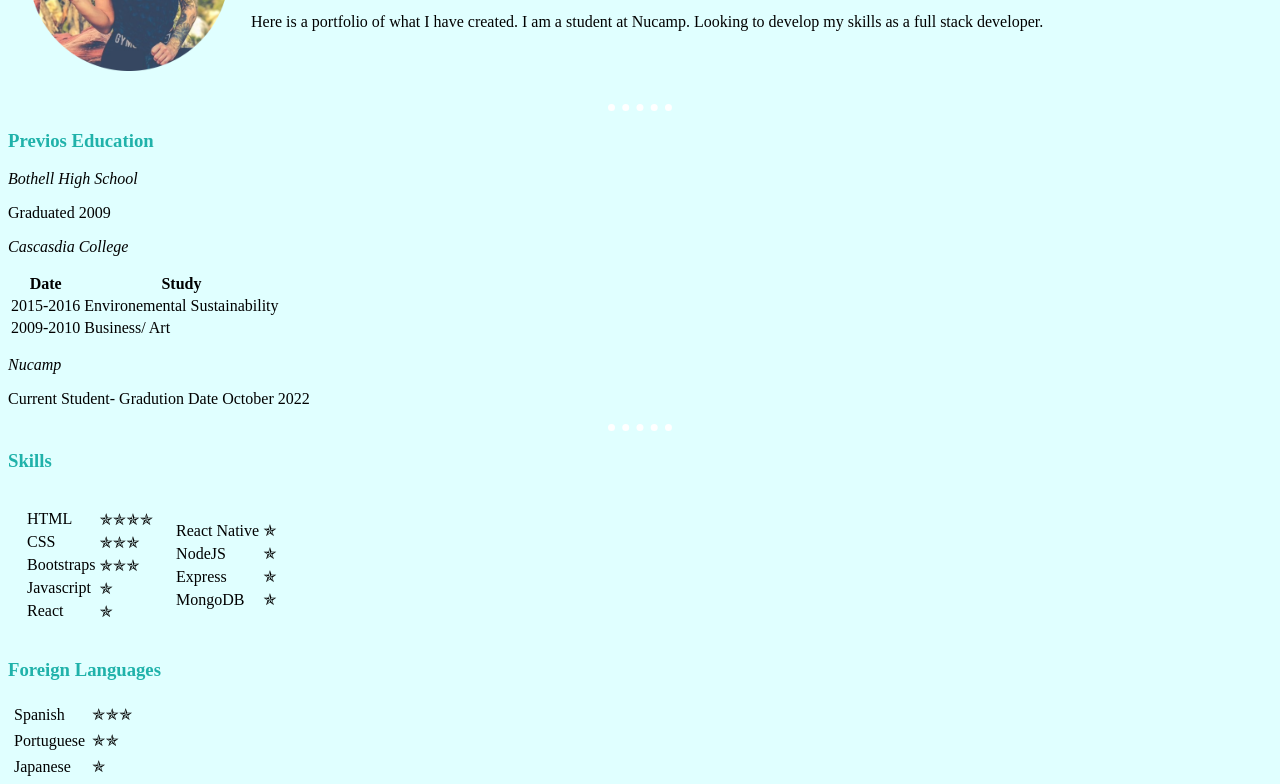
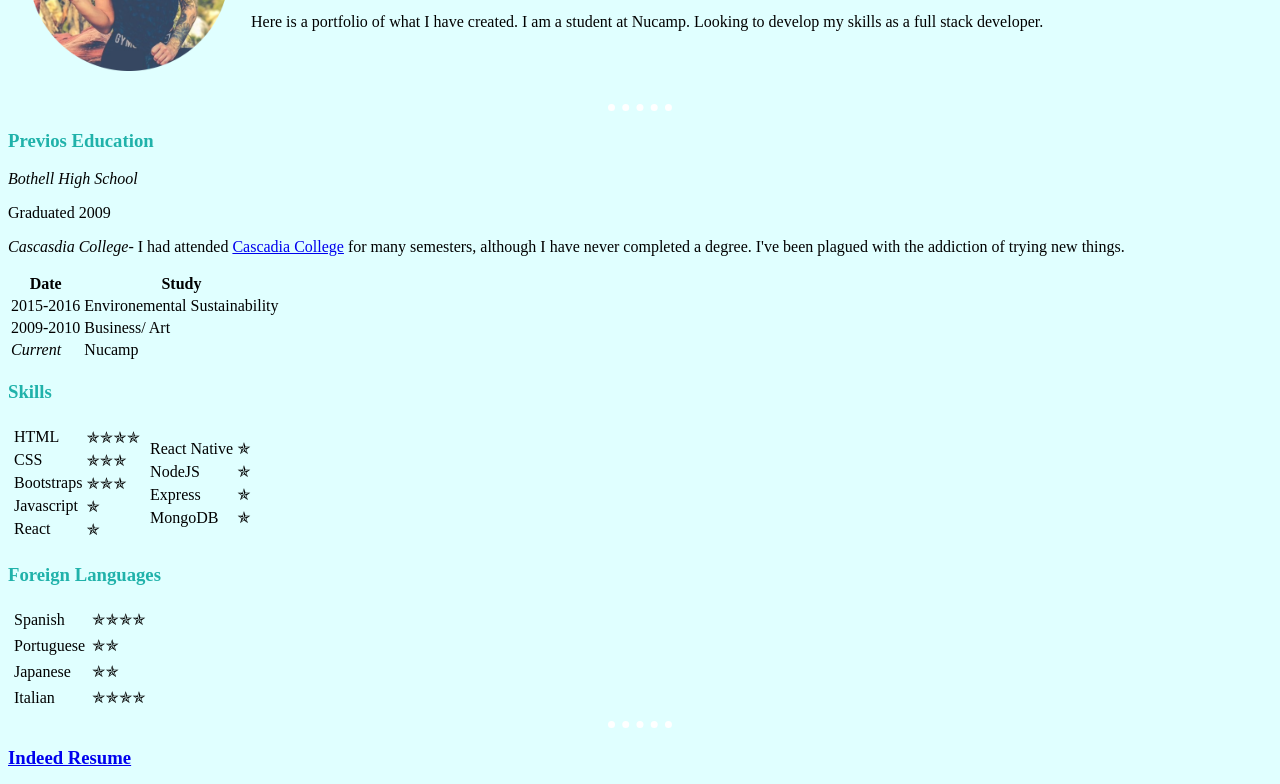
Before and after one commit to St-Jermyn/VisionSite, a plain HTML site: page index.html in a window 1280 px wide. Shown: the part 158-942 px from the top of the page. Drawn offline with Linux system fonts and the light colour scheme.

Commit message:
Add files via upload

```diff
--- a/index.html
+++ b/index.html
@@ -22,7 +22,7 @@
   <h3>Previos Education</h3>
     <p><em>Bothell High School</em></p>
     <p>Graduated 2009</p>
-    <p><em>Cascasdia College</em>
+    <p><em>Cascasdia College</em>- I had attended <a href="https://www.cascadia.edu/">Cascadia College</a> for many semesters, although I have never completed a degree. I've been plagued with the addiction of trying new things.</p>
     <table>
       <thead>
         <tr>
@@ -38,12 +38,14 @@
         <td>2009-2010</td>
         <td>Business/ Art</td>
       </tr>
+      <tr>
+        <td><em>Current </em></td>
+        <td>Nucamp</td>
+      </tr>
     </table>
-    <p><em>Nucamp</em></p>
-    <p>Current Student- Gradution Date October 2022</p>
-    <hr>
+
     <h3>Skills</h3>
-    <table cellspacing="15" >
+    <table >
         <tr>
           <td>
             <table>
@@ -97,7 +99,7 @@
     <table cellspacing="5">
       <tr>
         <td>Spanish</td>
-        <td>✯✯✯</td>
+        <td>✯✯✯✯</td>
       </tr>
       <tr>
         <td>Portuguese</td>
@@ -105,11 +107,11 @@
       </tr>
       <tr>
         <td>Japanese</td>
-        <td>✯</td>
+        <td>✯✯</td>
       </tr>
       <tr>
         <td>Italian</td>
-        <td>✯</td>
+        <td>✯✯✯✯</td>
       </tr>
     </table>
     <hr>
```
